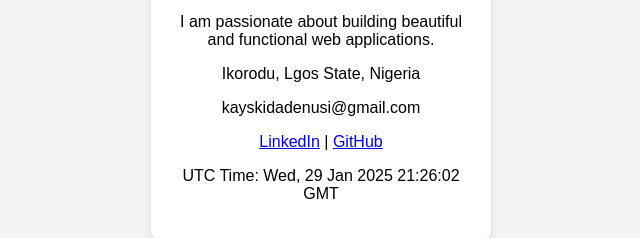
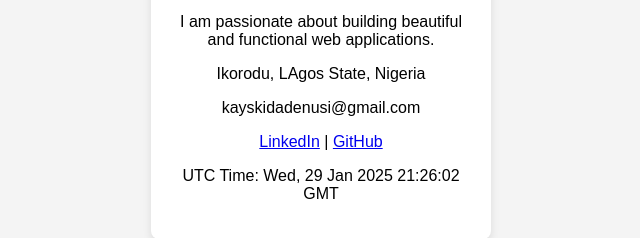
Before and after one commit to Yungflashh/Hng_task_day_one, a plain HTML site: page index.html in a window 1280 px wide. Shown: the part 459-697 px from the top of the page, 319-959 px from the left. Drawn offline with Linux system fonts and the light colour scheme.

Commit message:
added an update

```diff
--- a/index.html
+++ b/index.html
@@ -34,7 +34,7 @@
         <h2 data-testid="fullName">Adenusi Oluwakayode David</h2>
         <p data-testid="jobTitle">Frontend Developer</p>
         <p data-testid="shortBio">I am passionate about building beautiful and functional web applications.</p>
-        <p data-testid="currentLocation">Ikorodu, Lgos State, Nigeria</p>
+        <p data-testid="currentLocation">Ikorodu, LAgos State, Nigeria</p>
         <p data-testid="emailAddress">kayskidadenusi@gmail.com</p>
         <div data-testid="socialLinks">
             <a href="https://linkedin.com/in/kayodeadenusi">LinkedIn</a> |
```
